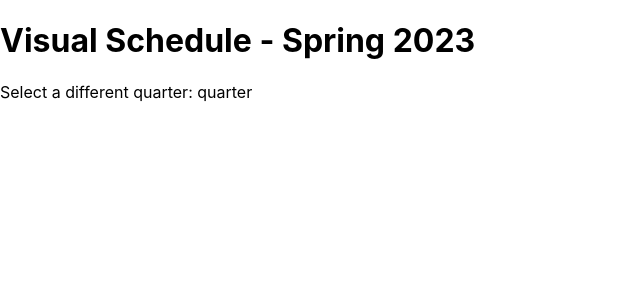
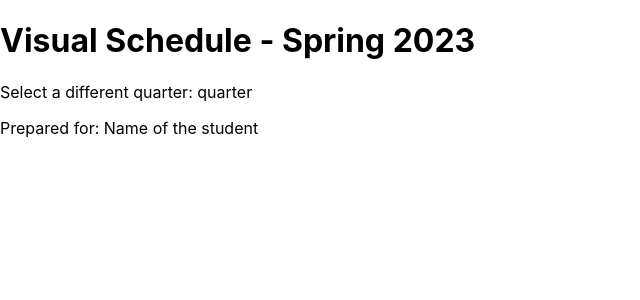
Before and after one commit to davin12345678910/CSE403_RCRSPTeam, a React (Create React App) app in the folder client-app/: page /visual in a window 1280 px wide. Shown: the top 300 px of the page, without its empty margins (0-640 px from the left). Built offline with nearby package versions, Linux system fonts and the light colour scheme.

Commit message:
updated visual schedule page

```diff
--- a/client-app/src/VisualSchedule.js
+++ b/client-app/src/VisualSchedule.js
@@ -5,6 +5,9 @@ const VisualSchedule = () => {
             <div>
                 <p> Select a different quarter: quarter</p>
                 {/* <p> Select a different quarter: </p>  this has to be a hiper link */}
+                <p>Prepared for: Name of the student</p>
+
+                {/* // this is the table that should be displayed */}
 
             </div>
 
```
